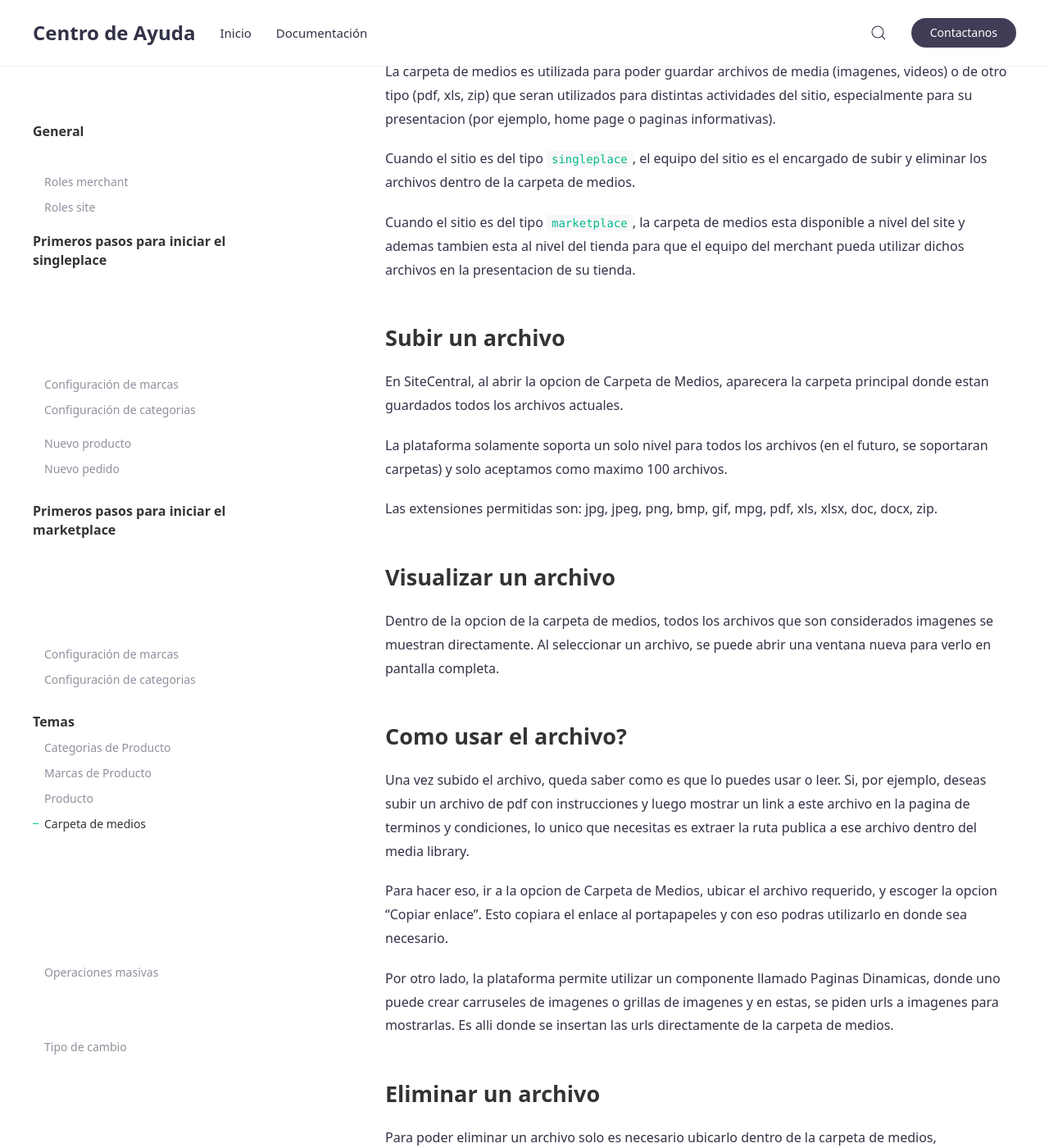
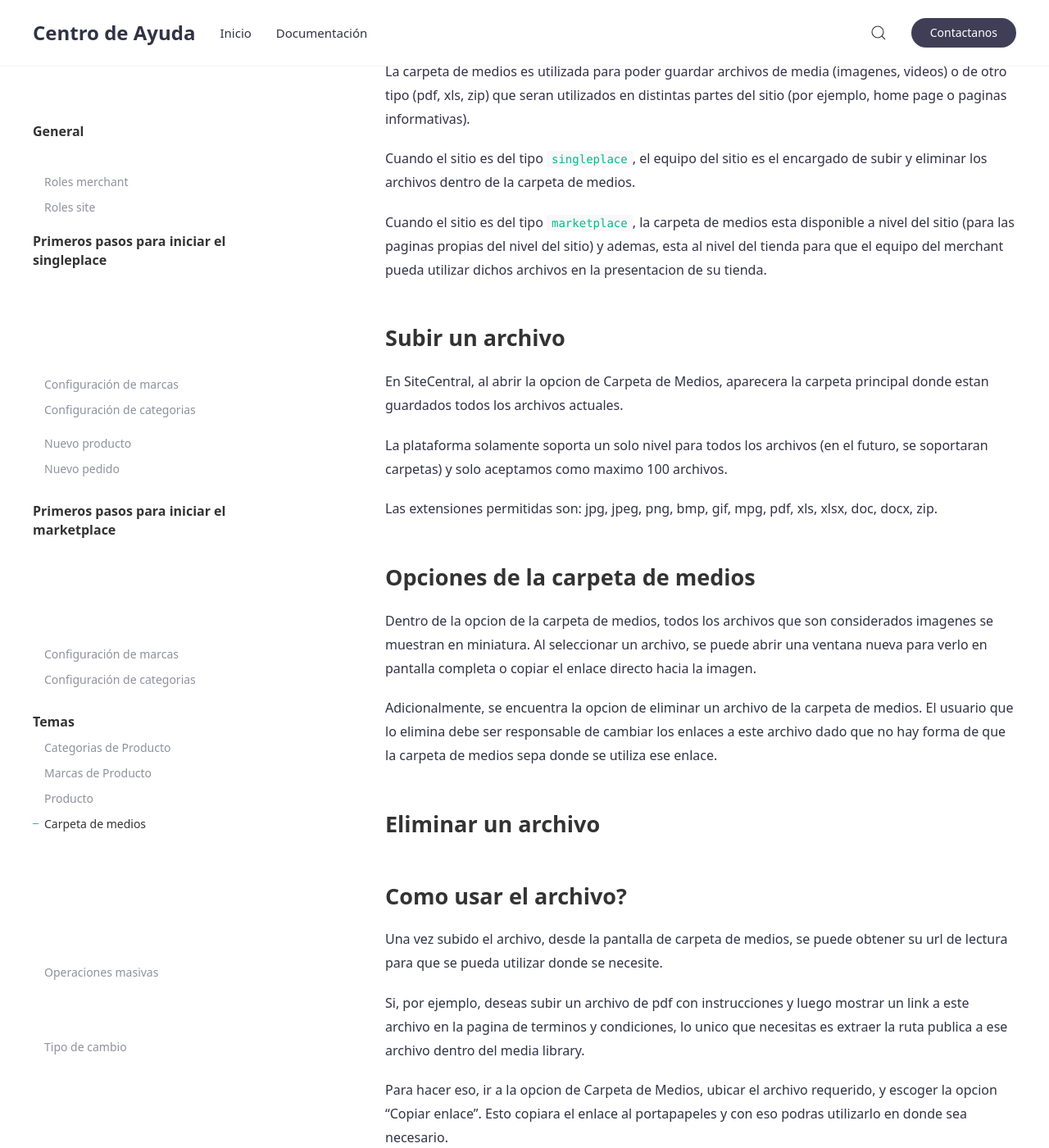
Before and after one commit to jztechpe/docshelp-old, a Jekyll site: the page built from docs/_docs/temas/cms/carpeta-medios.md, in a window 1280 px wide and 1400 px high, scrolled down 278 px. Shown: the whole window at 82% size. Built offline with Jekyll 4.4.1, drawn with Linux system fonts in a browser that asks for light colours; some of the changed text lies outside the part shown.

Commit message:
more notes on media library

```diff
--- a/docs/_docs/temas/cms/carpeta-medios.md
+++ b/docs/_docs/temas/cms/carpeta-medios.md
@@ -5,11 +5,11 @@ tags: [carpeta de medios, tienda, sitio, cms]
 author: katlimruiz
 ---
 
-La carpeta de medios es utilizada para poder guardar archivos de media (imagenes, videos) o de otro tipo (pdf, xls, zip) que seran utilizados para distintas actividades del sitio, especialmente para su presentacion (por ejemplo, home page o paginas informativas).
+La carpeta de medios es utilizada para poder guardar archivos de media (imagenes, videos) o de otro tipo (pdf, xls, zip) que seran utilizados en distintas partes del sitio (por ejemplo, home page o paginas informativas).
 
 Cuando el sitio es del tipo `singleplace`, el equipo del sitio es el encargado de subir y eliminar los archivos dentro de la carpeta de medios.
 
-Cuando el sitio es del tipo `marketplace`, la carpeta de medios esta disponible a nivel del site y ademas tambien esta al nivel del tienda para que el equipo del merchant pueda utilizar dichos archivos en la presentacion de su tienda.
+Cuando el sitio es del tipo `marketplace`, la carpeta de medios esta disponible a nivel del sitio (para las paginas propias del nivel del sitio) y ademas, esta al nivel del tienda para que el equipo del merchant pueda utilizar dichos archivos en la presentacion de su tienda.
 
 ## Subir un archivo
 En SiteCentral, al abrir la opcion de Carpeta de Medios, aparecera la carpeta principal donde estan guardados todos los archivos actuales.
@@ -18,15 +18,22 @@ La plataforma solamente soporta un solo nivel para todos los archivos (en el fut
 
 Las extensiones permitidas son: jpg, jpeg, png, bmp, gif, mpg, pdf, xls, xlsx, doc, docx, zip.
 
-## Visualizar un archivo
-Dentro de la opcion de la carpeta de medios, todos los archivos que son considerados imagenes se muestran directamente. Al seleccionar un archivo, se puede abrir una ventana nueva para verlo en pantalla completa.
+## Opciones de la carpeta de medios
+Dentro de la opcion de la carpeta de medios, todos los archivos que son considerados imagenes se muestran en miniatura. Al seleccionar un archivo, se puede abrir una ventana nueva para verlo en pantalla completa o copiar el enlace directo hacia la imagen.
+
+Adicionalmente, se encuentra la opcion de eliminar un archivo de la carpeta de medios. El usuario que lo elimina debe ser responsable de cambiar los enlaces a este archivo dado que no hay forma de que la carpeta de medios sepa donde se utiliza ese enlace.
+
+## Eliminar un archivo
+
 
 ## Como usar el archivo?
-Una vez subido el archivo, queda saber como es que lo puedes usar o leer. Si, por ejemplo, deseas subir un archivo de pdf con instrucciones y luego mostrar un link a este archivo en la pagina de terminos y condiciones, lo unico que necesitas es extraer la ruta publica a ese archivo dentro del media library.
+Una vez subido el archivo, desde la pantalla de carpeta de medios, se puede obtener su url de lectura para que se pueda utilizar donde se necesite.
+
+Si, por ejemplo, deseas subir un archivo de pdf con instrucciones y luego mostrar un link a este archivo en la pagina de terminos y condiciones, lo unico que necesitas es extraer la ruta publica a ese archivo dentro del media library.
 
 Para hacer eso, ir a la opcion de Carpeta de Medios, ubicar el archivo requerido, y escoger la opcion "Copiar enlace". Esto copiara el enlace al portapapeles y con eso podras utilizarlo en donde sea necesario.
 
-Por otro lado, la plataforma permite utilizar un componente llamado Paginas Dinamicas, donde uno puede crear carruseles de imagenes o grillas de imagenes y en estas, se piden urls a imagenes para mostrarlas. Es alli donde se insertan las urls directamente de la carpeta de medios.
+Otro de los usos comunes de la carpeta de medios es usarlo como repositorio de imagenes para los componentes llamados Paginas Dinamicas.
 
 ## Eliminar un archivo
 Para poder eliminar un archivo solo es necesario ubicarlo dentro de la carpeta de medios, seleccionarlo y escoger la opcion Eliminar archivo.
```
